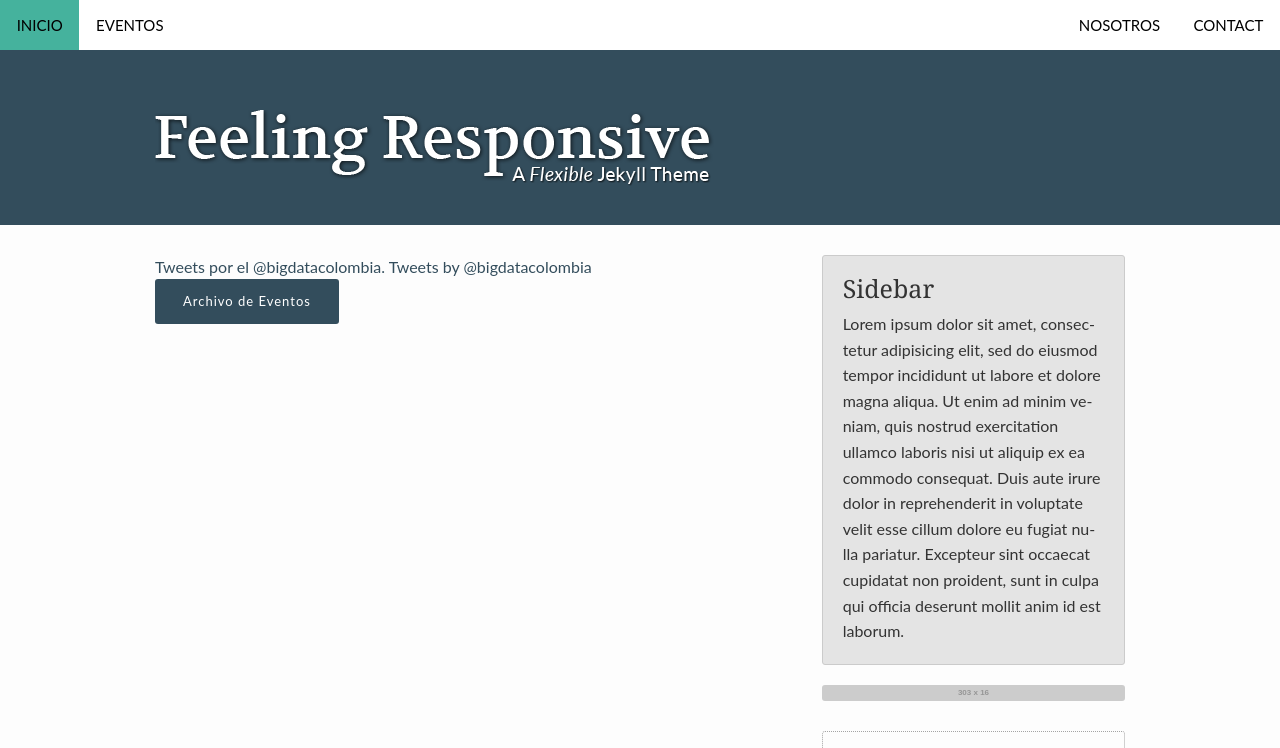
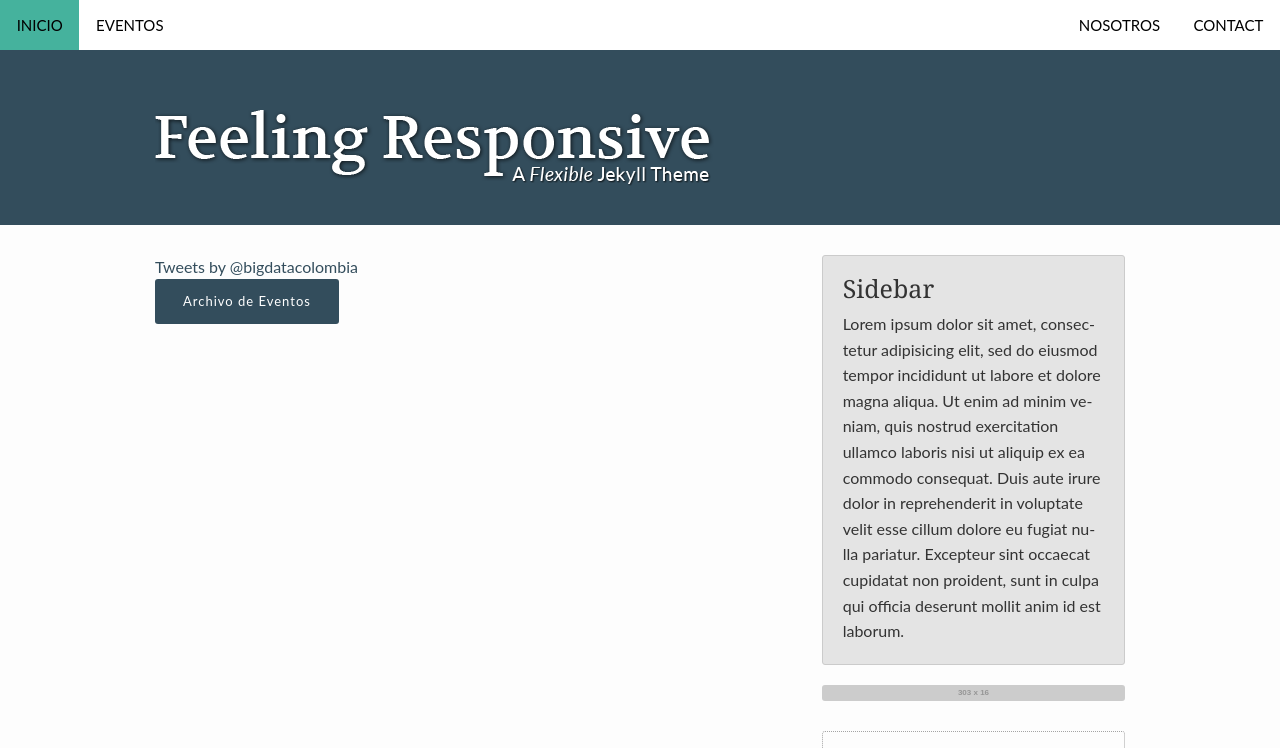
Before and after one commit to bigdatacolombia/bigdatacolombia.github.io, a Jekyll site: the page built from index.md, in a window 1280 px wide and 900 px high, cut to the strip 0-748 px from the top of the window. Built offline with Jekyll 4.4.1, drawn with Linux system fonts in a browser that asks for light colours; comment, search, counter and statistics services are not loaded.

Commit message:
Another test

```diff
--- a/_includes/pagination.html
+++ b/_includes/pagination.html
@@ -5,8 +5,6 @@
 *  Total paginate-pages: {{ paginator.total_pages }}
 *
 {% endcomment %}
-
-<a class="twitter-timeline" href="https://twitter.com/bigdatacolombia" data-widget-id="616005020413243393">Tweets por el @bigdatacolombia.</a>
 
 <!-- before: -->
 <a class="twitter-timeline" href="https://twitter.com/twitterapi" data-widget-id="616005020413243393">Tweets by @bigdatacolombia</a>
```
